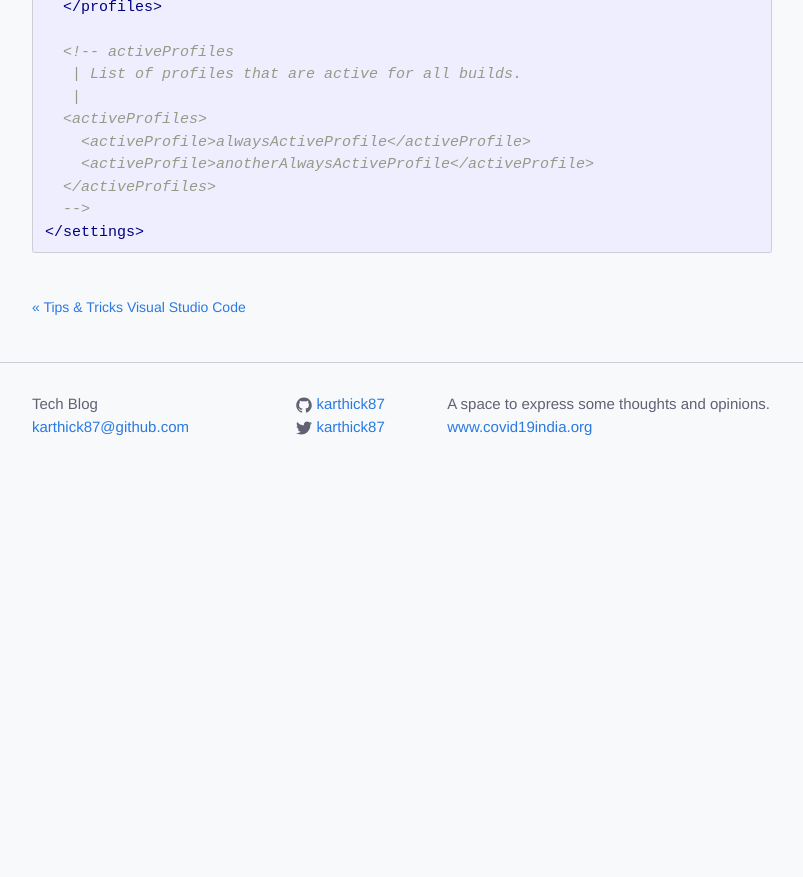
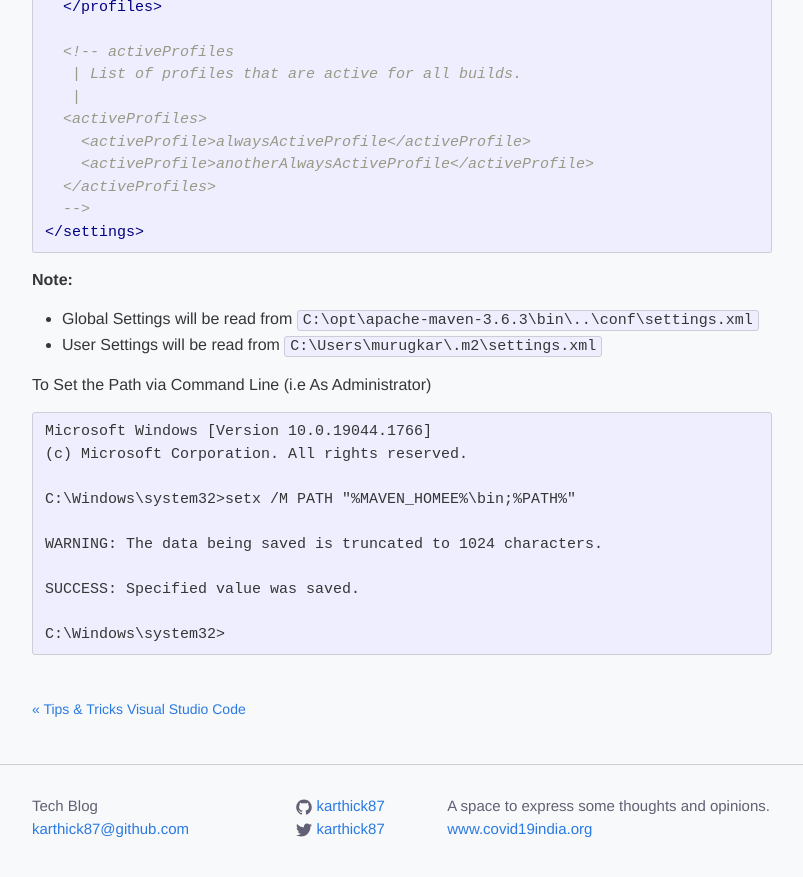
Before and after one commit to karthick87/karthick87.github.io, a Jekyll site: the page built from _posts/2022-07-14-apache-maven-config.md, in a window 1280 px wide and 900 px high, scrolled down 6035 px. Shown: the top 877 px of the window, without its empty margins (238-1041 px from the left). Built offline with Jekyll 4.4.1, drawn with Linux system fonts in a browser that asks for light colours; a script that is not in the unit is left out; before the commit the page ends 6533 px from its top, so only the background shows below that.

Commit message:
Update 2022-07-14-apache-maven-config.md

````diff
--- a/_posts/2022-07-14-apache-maven-config.md
+++ b/_posts/2022-07-14-apache-maven-config.md
@@ -272,3 +272,20 @@ under the License.
   -->
 </settings>
 ```
+**Note:**
+- Global Settings will be read from `C:\opt\apache-maven-3.6.3\bin\..\conf\settings.xml`
+- User Settings will be read from `C:\Users\murugkar\.m2\settings.xml`
+
+To Set the Path via Command Line (i.e As Administrator)
+```cmd
+Microsoft Windows [Version 10.0.19044.1766]
+(c) Microsoft Corporation. All rights reserved.
+
+C:\Windows\system32>setx /M PATH "%MAVEN_HOMEE%\bin;%PATH%"
+
+WARNING: The data being saved is truncated to 1024 characters.
+
+SUCCESS: Specified value was saved.
+
+C:\Windows\system32>
+```
````
